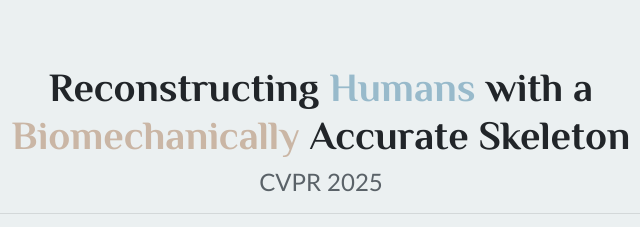
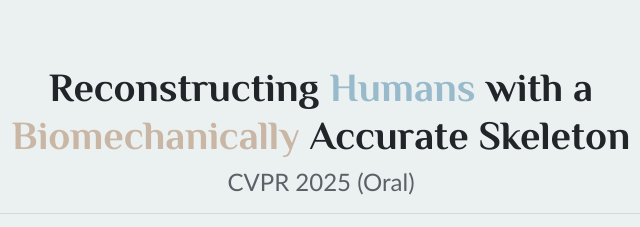
Before and after one commit to dholling4/HSMR, a plain HTML site: page index.html in a window 1280 px wide. Shown: the top 227 px of the page, 319-959 px from the left. Drawn offline with nearby package versions, Linux system fonts and the light colour scheme; some icons are missing.

Commit message:
update: oral

```diff
--- a/index.html
+++ b/index.html
@@ -46,7 +46,7 @@
                 <span style="color: #CAB6A5">Biomechanically</span> Accurate Skeleton
               </b>
             </h1>
-            <h4 style="color:#5a6268;">CVPR 2025</h4>
+            <h4 style="color:#5a6268;">CVPR 2025 (Oral)</h4>
             <hr>
             <a href="https://scholar.isshikih.top" target="_blank">Yan Xia</a><sup>2,1</sup>&nbsp;
             <a href="https://xzhou.me" target="_blank">Xiaowei Zhou</a><sup>2</sup>&nbsp;
```
